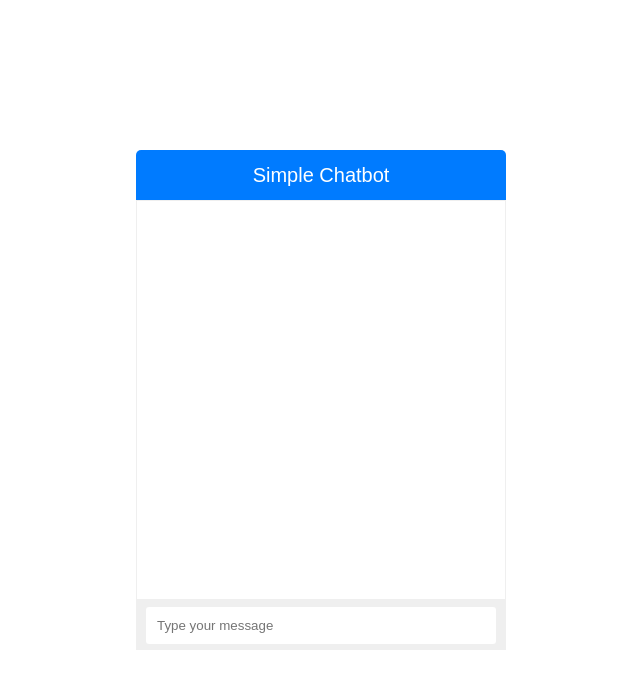
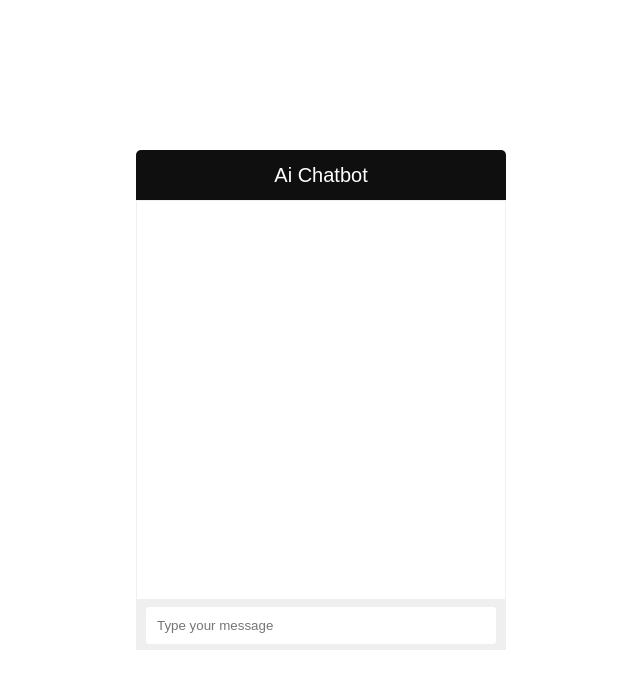
Before and after one commit to aliibnemasud/chat-app, a React (Create React App) app: page / in a window 1280 px wide. Shown: the top 688 px of the page, without its empty margins (319-959 px from the left). Built offline with nearby package versions, Linux system fonts and the light colour scheme.

Commit message:
style changed

```diff
--- a/src/components/ChatBot/ChaBot.css
+++ b/src/components/ChatBot/ChaBot.css
@@ -3,7 +3,7 @@
 }
 
 .wrapper .title {
-    background: #007bff;
+    background: #0f0f0f;
     color: white;
     line-height: 2.5;
     border-radius: 5px 5px 0 0;
--- a/src/components/ChatBot/ChatBot.js
+++ b/src/components/ChatBot/ChatBot.js
@@ -29,7 +29,7 @@ const ChatBot = () => {
         )
         .then((res) => {
           try {
-            const response = res.data.processed_output;
+            const response = res?.data?.processed_output;
 
             const item = document.createElement("div");
             item.classList.add("item");
@@ -40,7 +40,6 @@ const ChatBot = () => {
             const replay = document.createElement("div");
             replay.classList.add("msg");
             replay.innerHTML = `<p>${response}</p>`;
-
             item.appendChild(icon);
             icon.appendChild(iconSvf);
             item.appendChild(replay);
@@ -60,7 +59,7 @@ const ChatBot = () => {
   return (
     <div className="wrapper">
       {error && <p style={{color: 'red'}}> {error}</p> }
-      <div className="title">Simple Chatbot</div>
+      <div className="title">Ai Chatbot</div>
       <div ref={parentRef} className="box">
         {/* <div className="item">
           <div className="icon">
```
